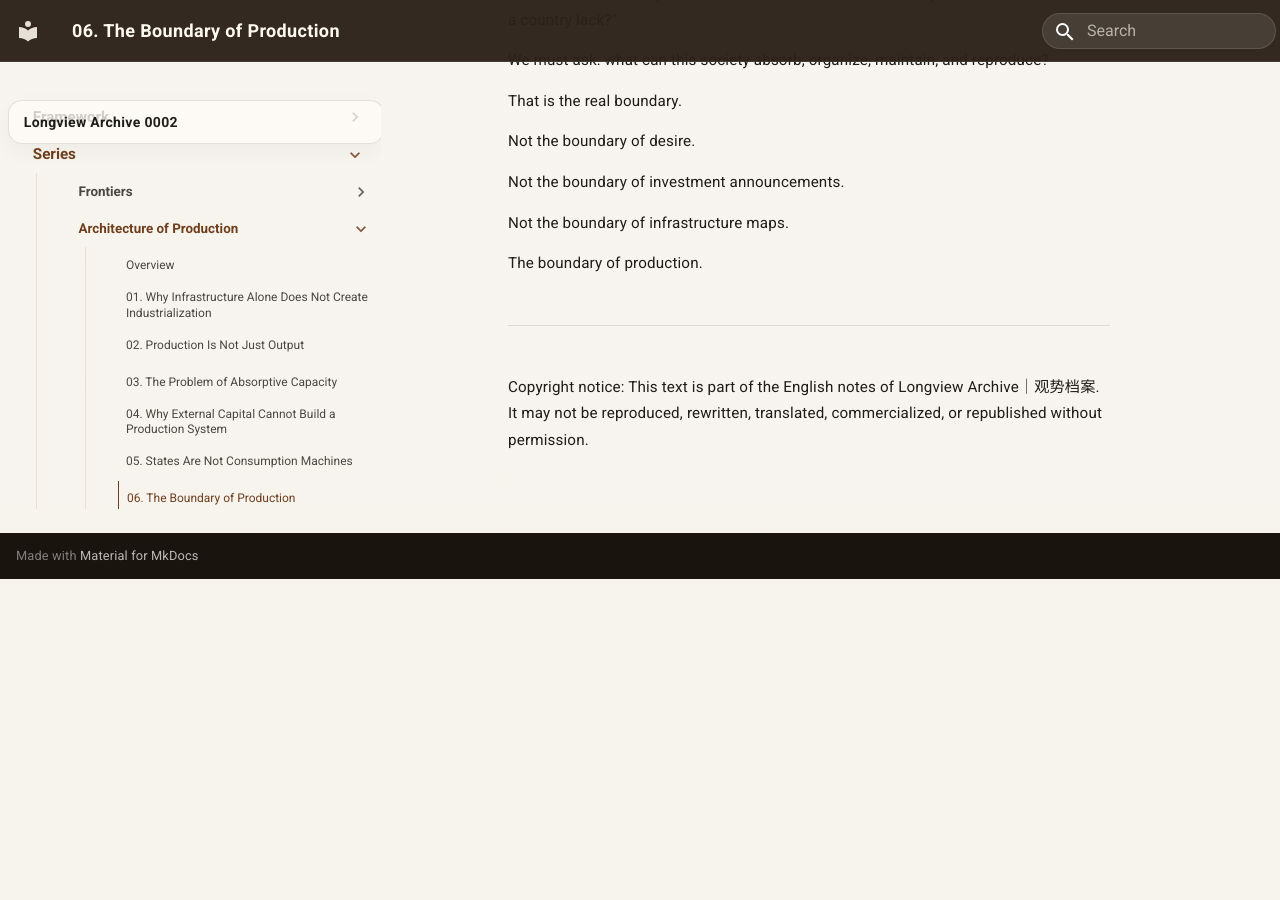
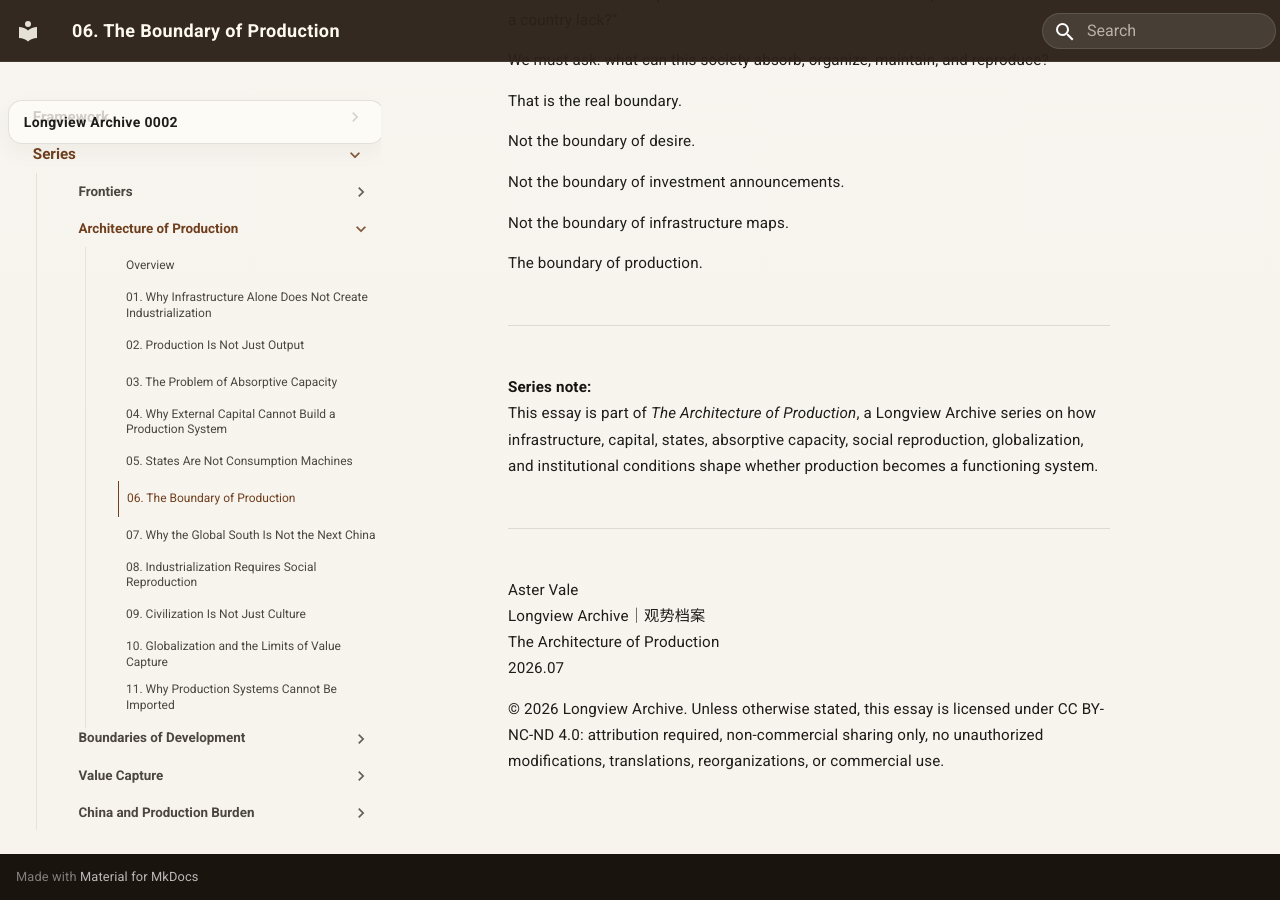
Before and after one commit to guanshi1688/longview-archive, an MkDocs documentation site: the page built from docs/essays/notes/english/Architecture/06-the-boundary-of-production.md, in a window 1280 px wide and 900 px high, scrolled down 5754 px. Built offline with MkDocs 1.6.1 and Material for MkDocs 9.7.7, drawn with Linux system fonts in a browser that asks for light colours; before the commit the page ends 6333 px from its top, so only the background shows below that.

Commit message:
Update 06-the-boundary-of-production.md

```diff
--- a/docs/essays/notes/english/Architecture/06-the-boundary-of-production.md
+++ b/docs/essays/notes/english/Architecture/06-the-boundary-of-production.md
@@ -209,4 +209,14 @@ The boundary of production.
 
 ---
 
-Copyright notice: This text is part of the English notes of Longview Archive｜观势档案. It may not be reproduced, rewritten, translated, commercialized, or republished without permission.
+**Series note:**
+This essay is part of *The Architecture of Production*, a Longview Archive series on how infrastructure, capital, states, absorptive capacity, social reproduction, globalization, and institutional conditions shape whether production becomes a functioning system.
+
+---
+
+Aster Vale
+Longview Archive｜观势档案
+The Architecture of Production
+2026.07
+
+© 2026 Longview Archive. Unless otherwise stated, this essay is licensed under CC BY-NC-ND 4.0: attribution required, non-commercial sharing only, no unauthorized modifications, translations, reorganizations, or commercial use.
```
